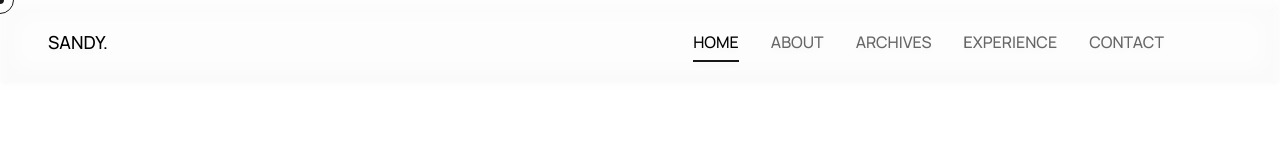
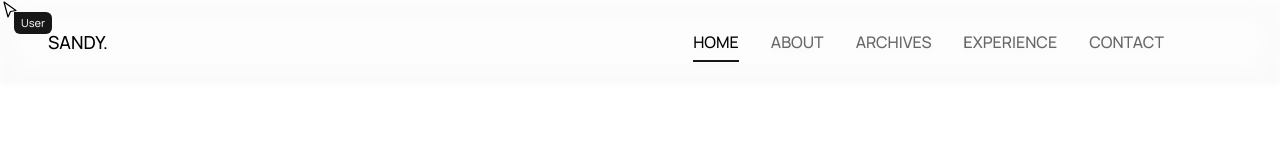
Before and after one commit to Phiniqq724/portfolios, a Next.js app: page / in a window 1280 px wide. Shown: the top 160 px of the page. Built offline with nearby package versions, Linux system fonts and the light colour scheme; no server answers; the database is empty; some icons are missing.

Commit message:
feat: implement hero section, responsive navigation, global styles, and custom cursor component

```diff
--- a/src/app/globals.css
+++ b/src/app/globals.css
@@ -155,10 +155,9 @@ html::-webkit-scrollbar {
   html {
     @apply font-sans;
   }
-}
-
-Link {
-  cursor: none;
+  a {
+    @apply cursor-none;
+  }
 }
 
 @theme {
--- a/src/components/cursor.tsx
+++ b/src/components/cursor.tsx
@@ -8,58 +8,22 @@ export function CursorWrapper({ children }: { children: React.ReactNode }) {
   const [isClient, setIsClient] = useState(false);
   const mousePosition = useRef({ x: 0, y: 0 });
   const dotPosition = useRef({ x: 0, y: 0 });
-  const borderDotPosition = useRef({ x: 0, y: 0 });
   const animationIdRef = useRef<number | null>(null);
   const [cursorMode, setCursorMode] = useState<CursorMode>({ type: "default" });
-
-  // Track previous image for crossfade
-  const prevImageRef = useRef<{ src: string; alt?: string } | null>(null);
-  const [crossfadeState, setCrossfadeState] = useState<{
-    prev: { src: string; alt?: string } | null;
-    fading: boolean;
-  }>({ prev: null, fading: false });
-  const fadeTimerRef = useRef<ReturnType<typeof setTimeout> | null>(null);
-
-  const [renderPos, setRenderPos] = useState({
-    dot: { x: 0, y: 0 },
-    border: { x: 0, y: 0 },
-  });
   const [isHovering, setIsHovering] = useState(false);
 
-  const DOT_SMOOTHNESS = 0.2;
-  const BORDER_DOT_SMOOTHNESS = 0.1;
+  // refs untuk direct DOM manipulation — no re-render
+  const arrowWrapperRef = useRef<HTMLDivElement>(null);
+  const imageTagRef = useRef<HTMLDivElement>(null);
+  const nameTagRef = useRef<HTMLDivElement>(null);
+
+  const CURSOR_NAME = "User";
+  const DOT_SMOOTHNESS = 0.15;
 
   useEffect(() => {
     // eslint-disable-next-line react-hooks/set-state-in-effect
     setIsClient(true);
   }, []);
-
-  // Handle image crossfade when cursorMode changes to a new image
-  useEffect(() => {
-    if (cursorMode.type === "image") {
-      const incoming = { src: cursorMode.src, alt: cursorMode.alt };
-
-      if (prevImageRef.current && prevImageRef.current.src !== incoming.src) {
-        if (fadeTimerRef.current) clearTimeout(fadeTimerRef.current);
-
-        setCrossfadeState({ prev: prevImageRef.current, fading: true });
-
-        fadeTimerRef.current = setTimeout(() => {
-          setCrossfadeState({ prev: null, fading: false });
-        }, 350);
-      }
-
-      prevImageRef.current = incoming;
-    } else {
-      if (fadeTimerRef.current) clearTimeout(fadeTimerRef.current);
-      setCrossfadeState({ prev: null, fading: false });
-      prevImageRef.current = null;
-    }
-
-    return () => {
-      if (fadeTimerRef.current) clearTimeout(fadeTimerRef.current);
-    };
-  }, [cursorMode]);
 
   useEffect(() => {
     if (!isClient) return;
@@ -92,24 +56,12 @@ export function CursorWrapper({ children }: { children: React.ReactNode }) {
         mousePosition.current.y,
         DOT_SMOOTHNESS,
       );
-      borderDotPosition.current.x = lerp(
-        borderDotPosition.current.x,
-        mousePosition.current.x,
-        BORDER_DOT_SMOOTHNESS,
-      );
-      borderDotPosition.current.y = lerp(
-        borderDotPosition.current.y,
-        mousePosition.current.y,
-        BORDER_DOT_SMOOTHNESS,
-      );
 
-      setRenderPos({
-        dot: { x: dotPosition.current.x, y: dotPosition.current.y },
-        border: {
-          x: borderDotPosition.current.x,
-          y: borderDotPosition.current.y,
-        },
-      });
+      // gerakin langsung lewat ref, zero re-render
+      if (arrowWrapperRef.current) {
+        arrowWrapperRef.current.style.left = `${dotPosition.current.x}px`;
+        arrowWrapperRef.current.style.top = `${dotPosition.current.y}px`;
+      }
 
       animationIdRef.current = requestAnimationFrame(animate);
     };
@@ -124,80 +76,92 @@ export function CursorWrapper({ children }: { children: React.ReactNode }) {
     };
   }, [isClient]);
 
+  const isImageMode = cursorMode.type === "image";
+
   if (!isClient) return null;
-
-  const hasCustomMode = cursorMode.type !== "default";
-  const borderSize = hasCustomMode ? "200px" : isHovering ? "44px" : "28px";
 
   return (
     <CursorContext.Provider value={{ setCursorMode }}>
-      <div className="pointer-events-none fixed inset-0 z-50 hidden xl:block">
-        {/* Inner dot — hide when custom mode is active */}
-        {!hasCustomMode && (
+      <style>{`* { cursor: none !important; }`}</style>
+
+      <div className="pointer-events-none fixed inset-0 z-50 hidden lg:block">
         <div
-            className="bg-primary absolute rounded-full"
+          ref={arrowWrapperRef}
+          style={{ position: "absolute", left: 0, top: 0 }}
+        >
+          {/* SVG Arrow */}
+          <svg
+            width="20"
+            height="20"
+            viewBox="0 0 20 20"
+            fill="none"
+            xmlns="http://www.w3.org/2000/svg"
+            style={{ display: "block" }}
+          >
+            <path
+              d="M4 2L16 10.5L10.5 11.5L8 17L4 2Z"
+              fill="white"
+              stroke="black"
+              strokeWidth="1.2"
+              strokeLinejoin="round"
+            />
+          </svg>
+
+          {/* Name tag */}
+          <div
+            ref={nameTagRef}
             style={{
-              width: "8px",
-              height: "8px",
-              transform: "translate(-50%, -50%)",
-              left: `${renderPos.dot.x}px`,
-              top: `${renderPos.dot.y}px`,
+              position: "absolute",
+              top: "12px",
+              left: "14px",
+              fontSize: "11px",
+              fontWeight: 500,
+              padding: "2px 7px",
+              borderRadius: "0px 6px 6px 6px",
+              whiteSpace: "nowrap",
+              lineHeight: "1.6",
+              transformOrigin: "top left",
+              transform: isImageMode ? "scale(0.8)" : "scale(1)",
+              opacity: isImageMode ? 0 : 1,
+              transition:
+                "opacity 0.25s ease, transform 0.25s ease, background-color 0.3s, color 0.3s",
             }}
-          />
-        )}
+            className={`font-mono ${isHovering || isImageMode ? "bg-secondary text-primary" : "bg-primary text-secondary"}`}
+          >
+            {CURSOR_NAME}
+          </div>
 
-        {/* Border cursor */}
+          {/* Image tag */}
           <div
-          className={`border-primary absolute border overflow-hidden flex items-center justify-center rounded-full ${isHovering || hasCustomMode ? "bg-primary/20" : ""}`}
+            ref={imageTagRef}
             style={{
-            width: borderSize,
-            height: borderSize,
-            transform: "translate(-50%, -50%)",
-            left: `${renderPos.border.x}px`,
-            top: `${renderPos.border.y}px`,
-            transition: "width 0.3s, height 0.3s, background-color 0.3s",
-            backdropFilter: isHovering || hasCustomMode ? "blur(8px)" : "none",
+              position: "absolute",
+              top: "12px",
+              left: "14px",
+              width: "300px",
+              height: "260px",
+              overflow: "hidden",
+              borderRadius: "24px",
+              transformOrigin: "top left",
+              transform: isImageMode ? "scale(1)" : "scale(0)",
+              opacity: isImageMode ? 1 : 0,
+              transition:
+                "transform 0.4s cubic-bezier(0.34, 1.56, 0.64, 1), opacity 0.25s ease",
             }}
+            className="border-4 border-primary"
           >
             {cursorMode.type === "image" && (
-            <>
-              {/* Outgoing image — fades out */}
-              {crossfadeState.prev && crossfadeState.fading && (
               <Image
-                  key={`prev-${crossfadeState.prev.src}`}
-                  src={crossfadeState.prev.src}
-                  alt={crossfadeState.prev.alt ?? ""}
-                  fill
-                  className="object-cover absolute inset-0"
-                  style={{
-                    opacity: 0,
-                    transition: "opacity 0.35s ease",
-                  }}
-                />
-              )}
-
-              {/* Incoming image — fades in */}
-              <Image
-                key={`curr-${cursorMode.src}`}
                 src={cursorMode.src}
                 alt={cursorMode.alt ?? ""}
                 fill
-                className="object-cover absolute inset-0"
-                style={{
-                  opacity: 1,
-                  transition: "opacity 0.35s ease",
-                }}
+                className="object-cover"
               />
-            </>
-          )}
-
-          {cursorMode.type === "label" && (
-            <span className="text-primary text-[10px] font-medium text-center px-1 leading-tight">
-              {cursorMode.text}
-            </span>
             )}
           </div>
         </div>
+      </div>
+
       {children}
     </CursorContext.Provider>
   );
--- a/src/components/landing/hero.tsx
+++ b/src/components/landing/hero.tsx
@@ -45,7 +45,7 @@ export default function HeroSection() {
             </p>
             <h1 className="xl:text-[128px] lg:text-[96px] md:text-[80px] text-[64px] font-display animate-item font-black leading-none ">
               FAHRELL <br />
-              <span className="text-primary/50 animate-item">
+              <span className="text-primary/50 dark:text-primary/75 animate-item">
                 SANDY ZHARIIF
               </span>{" "}
             </h1>
--- a/src/components/navbar.tsx
+++ b/src/components/navbar.tsx
@@ -93,7 +93,7 @@ export default function Navbar() {
   return (
     <div className="sticky top-0 z-40 flex justify-center">
       <nav
-        className={`flex sm:justify-between justify-center items-center bg-background/20  backdrop-blur-lg drop-shadow-md drop-shadow-primary/5 transition-all duration-300 ease-out ${
+        className={`flex justify-between items-center bg-background/20  backdrop-blur-lg drop-shadow-md drop-shadow-primary/5 transition-all duration-300 ease-out ${
           scrolled
             ? "xl:w-1/2 w-5/6 translate-y-4 rounded-full shadow-2xl shadow-primary/10 px-10 py-4"
             : "w-full px-12 py-6"
@@ -112,14 +112,14 @@ export default function Navbar() {
           SANDY.
         </Link>
         <ul
-          className={`hidden font-mono transition-all xl:flex  duration-300 ${
+          className={`font-mono transition-all flex  duration-300 ${
             scrolled ? "gap-6" : "gap-8"
           }`}
         >
           {navLinks.map(({ label, href, section }) => {
             const isActive = activeSection === section;
             return (
-              <li key={section} className="flex items-center">
+              <li key={section} className="xl:flex hidden items-center">
                 <Link
                   href={href}
                   className={`nav-link font-medium relative cursor-none transition-all duration-300 group ${
```
Lines whose indentation alone changed are shown as unchanged.
